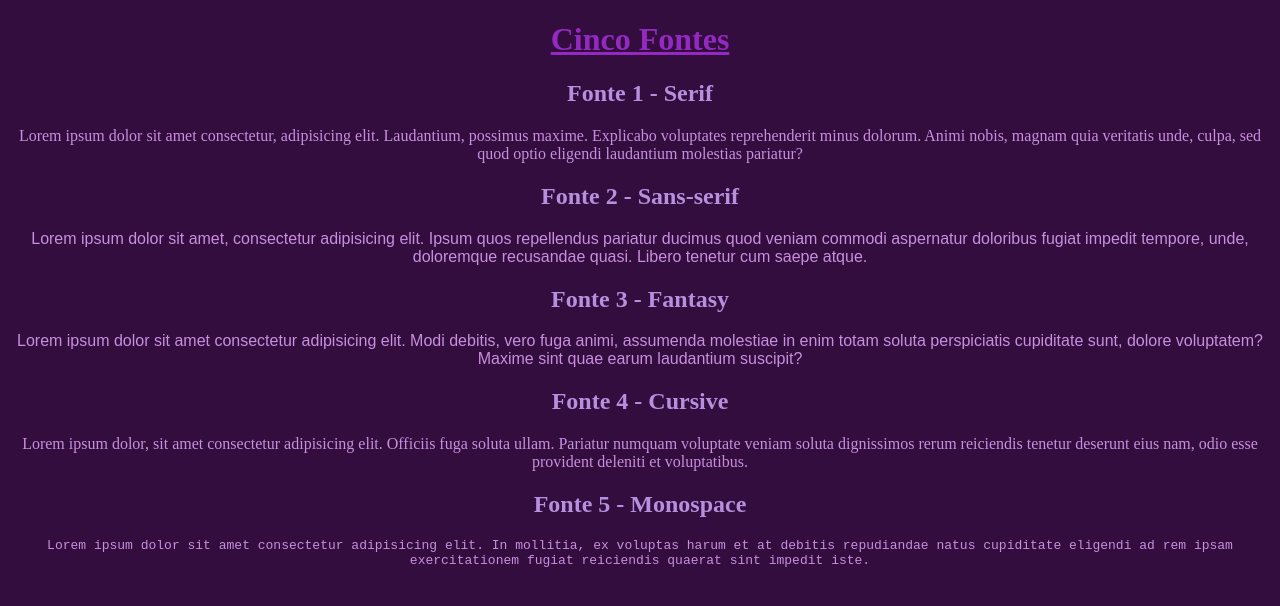
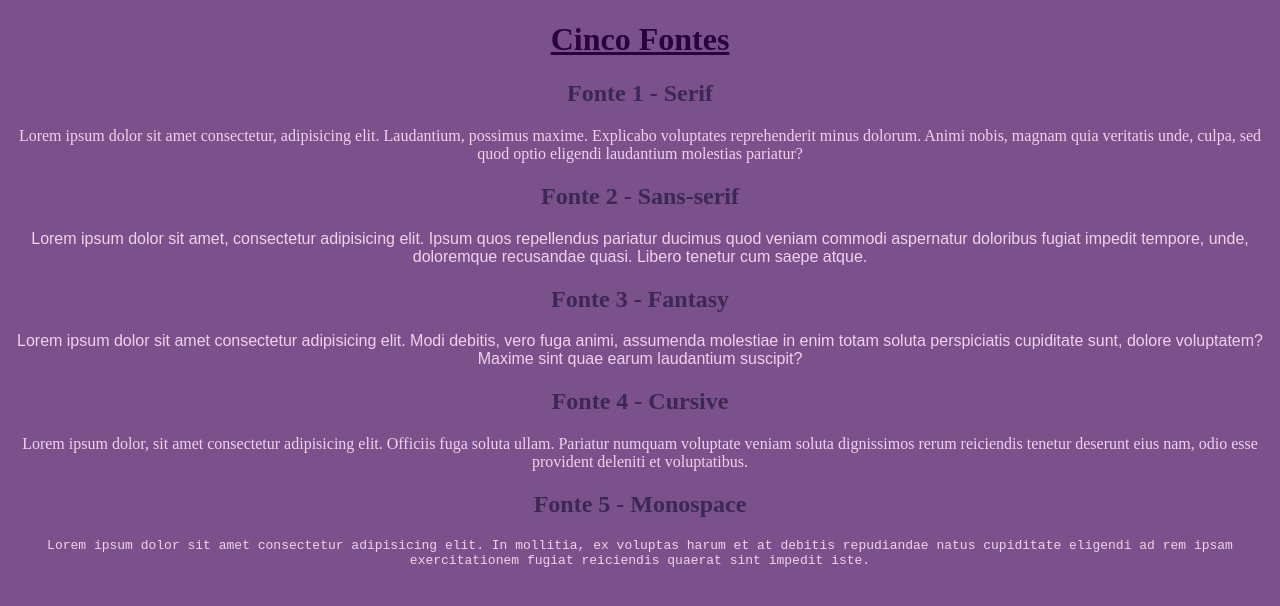
Before and after one commit to AnaCabral07/Cinco-Fontes, a plain HTML site: page index.html in a window 1280 px wide. Drawn offline with Linux system fonts and the light colour scheme; a web font is replaced by a local one.

Commit message:
Página estilizada.

```diff
--- a/style.css
+++ b/style.css
@@ -1,19 +1,19 @@
 body {
     text-align: center;
-    background-color: #320d3d;
+    background-color: #7b518b;
 }
 
 h1 {
     text-decoration: underline;
-    color: rgb(147, 41, 192);
+    color: rgb(43, 0, 59);
 }
 
 h2 {
-    color: rgb(183, 143, 223);
+    color: rgb(61, 39, 83);
 }
 
 p {
-    color: rgb(200, 143, 223);
+    color: rgb(240, 210, 237);
 }
 
 .p1 {
```
